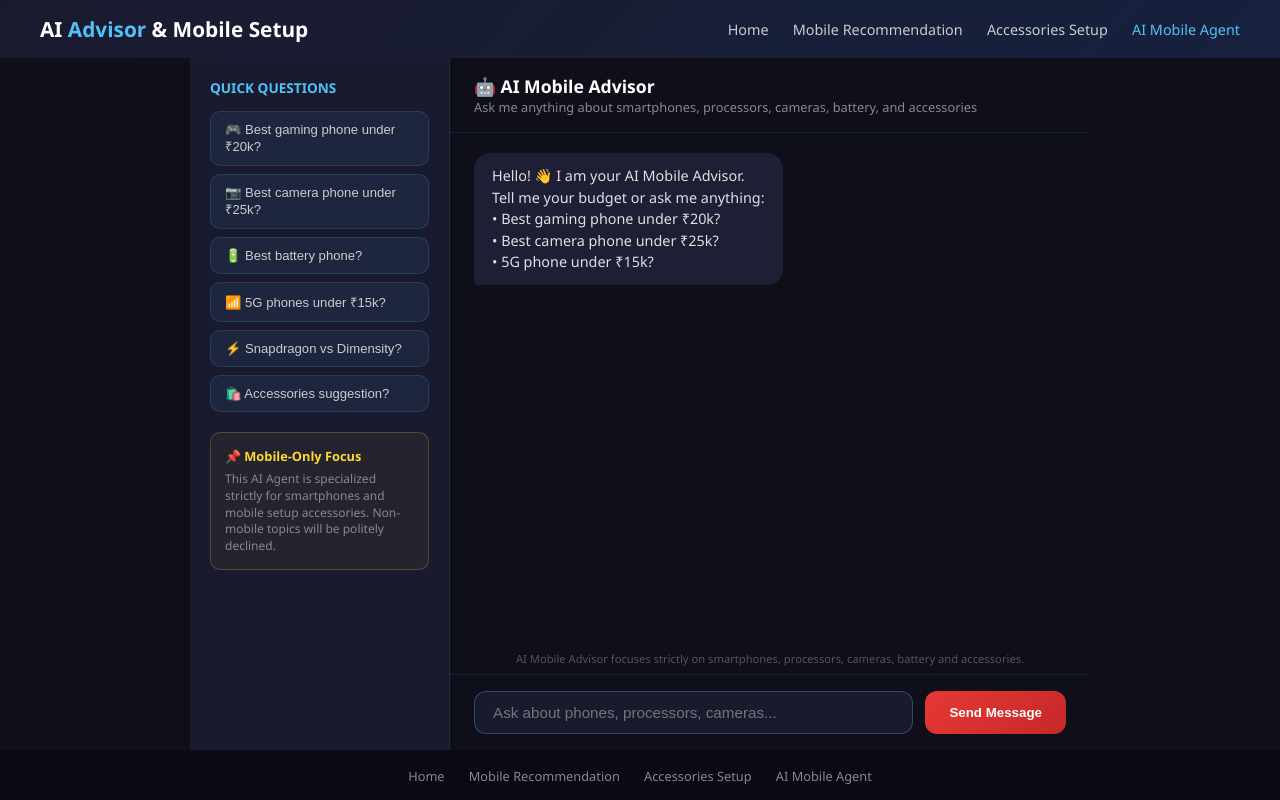
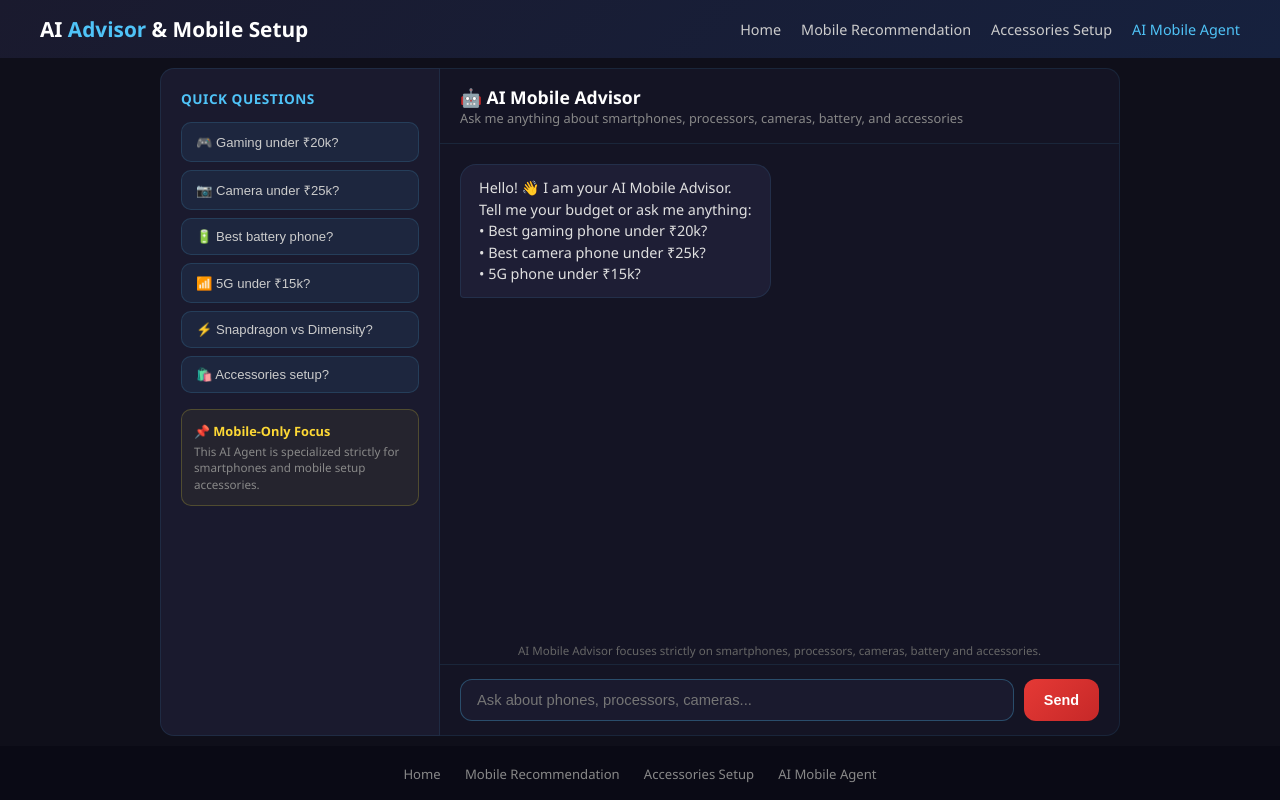
Before and after one commit to Coderx770/ai-advisor-and-mobile-setup, a Django app: page /ai-agent/ in a window 1280 px wide. Run offline with Django 4.2, Linux system fonts and the light colour scheme.

Commit message:
Update ai_agent.html

```diff
--- a/advisor/templates/advisor/ai_agent.html
+++ b/advisor/templates/advisor/ai_agent.html
@@ -6,60 +6,83 @@
 <title>AI Mobile Agent | AI Advisor</title>
 <style>
   * { margin:0; padding:0; box-sizing:border-box; }
-  body { font-family:'Segoe UI',sans-serif; background:#0f0f1a; color:#e0e0e0; display:flex; flex-direction:column; min-height:100vh; }
+  body { font-family:'Segoe UI',system-ui,sans-serif; background:#0f0f1a; color:#e0e0e0; display:flex; flex-direction:column; min-height:100vh; }
 
+  /* NAV */
   nav { background:linear-gradient(135deg,#1a1a2e,#16213e); padding:15px 40px;
         display:flex; justify-content:space-between; align-items:center; }
   .logo { font-size:1.3rem; font-weight:700; color:#fff; }
   .logo span { color:#4fc3f7; }
-  .nav-links a { color:#ccc; text-decoration:none; margin-left:20px; font-size:.9rem; }
+  .nav-links { display: flex; gap: 20px; align-items: center; }
+  .nav-links a { color:#ccc; text-decoration:none; font-size:.9rem; transition: .2s; }
   .nav-links a:hover, .nav-links a.active { color:#4fc3f7; }
 
-  .chat-container { flex:1; display:flex; max-width:900px; width:100%; margin:0 auto; }
+  .chat-container { flex:1; display:flex; max-width:980px; width:100%; margin:0 auto; padding: 10px; }
 
-  /* SIDEBAR */
-  .sidebar { width:260px; background:#1a1a2e; border-right:1px solid rgba(79,195,247,.1);
-             padding:20px; overflow-y:auto; }
-  .sidebar h3 { color:#4fc3f7; font-size:.85rem; margin-bottom:14px; text-transform:uppercase; }
-  .quick-btn { display:block; width:100%; padding:10px 14px; margin-bottom:8px;
+  /* SIDEBAR (Desktop/Laptop) */
+  .sidebar { width:280px; background:#1a1a2e; border:1px solid rgba(79,195,247,.1); border-radius: 14px 0 0 14px;
+             padding:20px; overflow-y:auto; display: flex; flex-direction: column; }
+  .sidebar h3 { color:#4fc3f7; font-size:.85rem; margin-bottom:14px; text-transform:uppercase; letter-spacing: .5px; }
+  .quick-btns { display: flex; flex-direction: column; gap: 8px; }
+  .quick-btn { width:100%; padding:10px 14px;
                background:rgba(79,195,247,.08); border:1px solid rgba(79,195,247,.15);
                border-radius:10px; color:#ccc; font-size:.82rem; cursor:pointer;
                text-align:left; transition:.2s; }
   .quick-btn:hover { background:rgba(79,195,247,.2); color:#fff; }
-  .policy-box { margin-top:20px; background:rgba(255,235,59,.05); border:1px solid rgba(255,235,59,.2);
-                border-radius:10px; padding:14px; }
-  .policy-box h4 { color:#fdd835; font-size:.8rem; margin-bottom:6px; }
-  .policy-box p  { color:#888; font-size:.75rem; line-height:1.4; }
+  .policy-box { margin-top:auto; padding-top: 16px; background:rgba(255,235,59,.05); border:1px solid rgba(255,235,59,.2);
+                border-radius:10px; padding:12px; margin-top: 16px; }
+  .policy-box h4 { color:#fdd835; font-size:.8rem; margin-bottom:4px; }
+  .policy-box p  { color:#888; font-size:.73rem; line-height:1.4; }
 
   /* CHAT AREA */
-  .chat-main { flex:1; display:flex; flex-direction:column; }
-  .chat-header { padding:16px 24px; border-bottom:1px solid rgba(79,195,247,.1); }
+  .chat-main { flex:1; display:flex; flex-direction:column; background: #141424; border: 1px solid rgba(79,195,247,.1); border-radius: 0 14px 14px 0; border-left: none; }
+  .chat-header { padding:16px 20px; border-bottom:1px solid rgba(79,195,247,.1); }
   .chat-header h2 { font-size:1.1rem; color:#fff; }
   .chat-header p  { font-size:.8rem; color:#888; }
 
-  .messages { flex:1; overflow-y:auto; padding:20px 24px; }
+  .messages { flex:1; overflow-y:auto; padding:20px; max-height: 520px; min-height: 380px; }
   .msg { margin-bottom:16px; display:flex; }
   .msg.user { justify-content:flex-end; }
-  .msg-bubble { max-width:75%; padding:12px 18px; border-radius:16px; font-size:.9rem; line-height:1.5;
+  .msg-bubble { max-width:80%; padding:12px 18px; border-radius:16px; font-size:.9rem; line-height:1.5;
                 white-space:pre-wrap; word-wrap:break-word; }
-  .msg.bot .msg-bubble { background:#1e1e35; color:#e0e0e0; border-bottom-left-radius:4px; }
+  .msg.bot .msg-bubble { background:#1e1e35; color:#e0e0e0; border-bottom-left-radius:4px; border: 1px solid rgba(79,195,247,.1); }
   .msg.user .msg-bubble { background:#0288d1; color:#fff; border-bottom-right-radius:4px; }
-  .msg-meta { font-size:.7rem; color:#555; margin-top:4px; }
+  .msg-meta { font-size:.7rem; color:#888; margin-top:6px; }
 
-  .chat-input { padding:16px 24px; border-top:1px solid rgba(79,195,247,.1); display:flex; gap:12px; }
+  .chat-input { padding:14px 20px; border-top:1px solid rgba(79,195,247,.1); display:flex; gap:10px; }
   .chat-input input { flex:1; background:#1a1a2e; border:1px solid rgba(79,195,247,.3);
-                      border-radius:12px; padding:12px 18px; color:#fff; font-size:.95rem; }
+                      border-radius:12px; padding:12px 16px; color:#fff; font-size:.92rem; }
   .chat-input input:focus { outline:none; border-color:#4fc3f7; }
   .chat-input button { background:linear-gradient(135deg,#e53935,#c62828); border:none;
-                       border-radius:12px; padding:12px 24px; color:#fff; font-weight:700;
-                       cursor:pointer; transition:.2s; }
-  .chat-input button:hover { transform:scale(1.03); }
+                       border-radius:12px; padding:12px 20px; color:#fff; font-weight:700;
+                       cursor:pointer; transition:.2s; white-space: nowrap; font-size: .9rem; }
+  .chat-input button:hover { transform:scale(1.02); }
 
-  .disclaimer { text-align:center; padding:8px; font-size:.7rem; color:#555; }
+  .disclaimer { text-align:center; padding:6px; font-size:.72rem; color:#666; }
 
-  footer { background:#0a0a15; text-align:center; padding:14px; }
-  footer a { color:#888; text-decoration:none; margin:0 10px; font-size:.8rem; }
+  footer { background:#0a0a15; text-align:center; padding:16px; margin-top: auto; }
+  footer a { color:#888; text-decoration:none; margin:0 10px; font-size:.82rem; }
   footer a:hover { color:#4fc3f7; }
+
+  /* ===== RESPONSIVE MEDIA QUERIES (Mobile View) ===== */
+  @media (max-width: 768px) {
+    nav { flex-direction: column; gap: 12px; padding: 14px 20px; }
+    .nav-links { flex-wrap: wrap; justify-content: center; gap: 12px; }
+    .chat-container { flex-direction: column; padding: 10px; }
+
+    /* On mobile, sidebar turns into a top horizontal scrollable chip bar */
+    .sidebar { width: 100%; border-radius: 14px 14px 0 0; padding: 14px; border-bottom: none; }
+    .sidebar h3 { font-size: .78rem; margin-bottom: 8px; }
+    .quick-btns { flex-direction: row; overflow-x: auto; -webkit-overflow-scrolling: touch; padding-bottom: 6px; }
+    .quick-btn { white-space: nowrap; width: auto; font-size: .78rem; padding: 8px 12px; }
+    .policy-box { display: none; } /* Hide disclaimer box in mobile sidebar to save space */
+
+    .chat-main { border-radius: 0 0 14px 14px; border-left: 1px solid rgba(79,195,247,.1); border-top: none; }
+    .messages { max-height: 420px; min-height: 300px; padding: 14px; }
+    .msg-bubble { max-width: 88%; font-size: .86rem; }
+    .chat-input { padding: 10px 14px; }
+    .chat-input button { padding: 10px 16px; font-size: .84rem; }
+  }
 </style>
 </head>
 <body>
@@ -79,16 +102,18 @@
   <!-- SIDEBAR -->
   <div class="sidebar">
     <h3>Quick Questions</h3>
-    <button class="quick-btn" onclick="askQuestion('Best gaming phone under 20000?')">🎮 Best gaming phone under ₹20k?</button>
-    <button class="quick-btn" onclick="askQuestion('Best camera phone under 25000?')">📷 Best camera phone under ₹25k?</button>
-    <button class="quick-btn" onclick="askQuestion('Best battery phone?')">🔋 Best battery phone?</button>
-    <button class="quick-btn" onclick="askQuestion('5G phones under 15000?')">📶 5G phones under ₹15k?</button>
-    <button class="quick-btn" onclick="askQuestion('Snapdragon vs Dimensity?')">⚡ Snapdragon vs Dimensity?</button>
-    <button class="quick-btn" onclick="askQuestion('What accessories should I buy?')">🛍️ Accessories suggestion?</button>
+    <div class="quick-btns">
+      <button class="quick-btn" onclick="askQuestion('Best gaming phone under 20000?')">🎮 Gaming under ₹20k?</button>
+      <button class="quick-btn" onclick="askQuestion('Best camera phone under 25000?')">📷 Camera under ₹25k?</button>
+      <button class="quick-btn" onclick="askQuestion('Best battery phone?')">🔋 Best battery phone?</button>
+      <button class="quick-btn" onclick="askQuestion('5G phones under 15000?')">📶 5G under ₹15k?</button>
+      <button class="quick-btn" onclick="askQuestion('Snapdragon vs Dimensity?')">⚡ Snapdragon vs Dimensity?</button>
+      <button class="quick-btn" onclick="askQuestion('What accessories should I buy?')">🛍️ Accessories setup?</button>
+    </div>
 
     <div class="policy-box">
       <h4>📌 Mobile-Only Focus</h4>
-      <p>This AI Agent is specialized strictly for smartphones and mobile setup accessories. Non-mobile topics will be politely declined.</p>
+      <p>This AI Agent is specialized strictly for smartphones and mobile setup accessories.</p>
     </div>
   </div>
 
@@ -114,7 +139,7 @@ Tell me your budget or ask me anything:
     <div class="chat-input">
       <input type="text" id="userInput" placeholder="Ask about phones, processors, cameras..."
              onkeypress="if(event.key==='Enter')sendMessage()">
-      <button onclick="sendMessage()">Send Message</button>
+      <button onclick="sendMessage()">Send</button>
     </div>
   </div>
 </div>
@@ -135,7 +160,6 @@ function sendMessage() {
     addMessage(msg, 'user');
     input.value = '';
 
-    // Send to Django API
     fetch('/api/chat/', {
         method: 'POST',
         headers: {'Content-Type': 'application/json'},
@@ -146,7 +170,6 @@ function sendMessage() {
         addMessage(data.reply || 'Sorry, something went wrong.', 'bot');
     })
     .catch(() => {
-        // Fallback: local knowledge engine
         addMessage(localReply(msg), 'bot');
     });
 }
```
